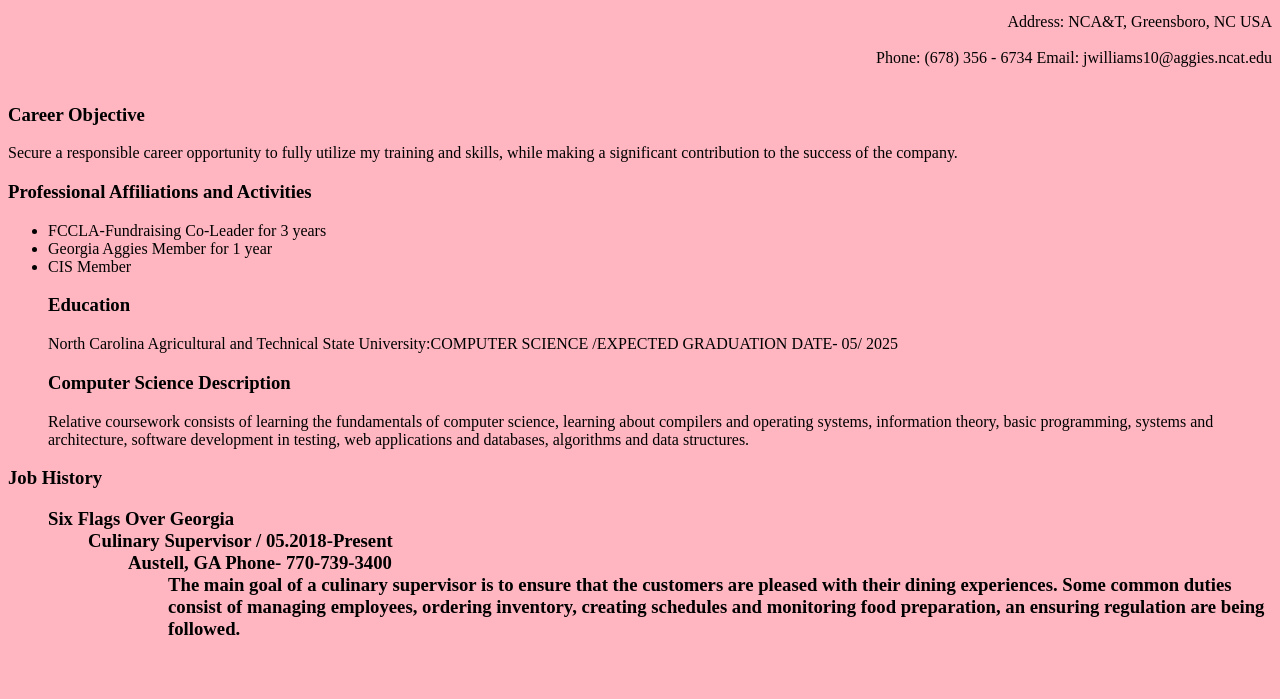
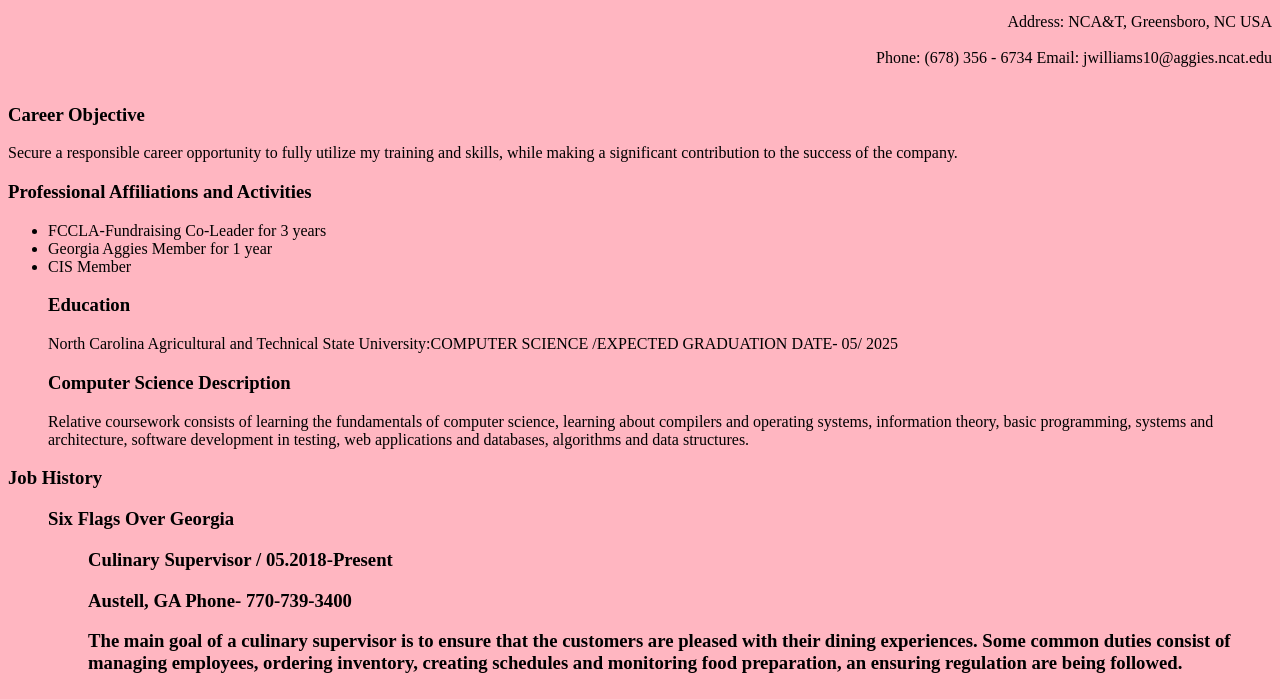
Before and after one commit to jennwill000/resume, a plain HTML site: page index.html in a window 1280 px wide. Shown: the part 101-800 px from the top of the page. Drawn offline with Linux system fonts and the light colour scheme.

Commit message:
Update index.html

```diff
--- a/index.html
+++ b/index.html
@@ -41,12 +41,14 @@ Secure a responsible career opportunity to fully utilize my training and skills,
 
 <h3> Job History <h3>
  <ul>
+ </p>
 Six Flags Over Georgia
  <ul>
+ </p>
 Culinary Supervisor / 05.2018-Present
-<ul>
+</p>
 Austell, GA Phone- 770-739-3400
-<ul>
+</p>
 The main goal of a culinary supervisor is to ensure that the customers are pleased with their dining experiences. Some common duties consist of managing employees, ordering inventory, creating schedules and monitoring food preparation, an ensuring regulation are being followed.
 
 <p>
```
